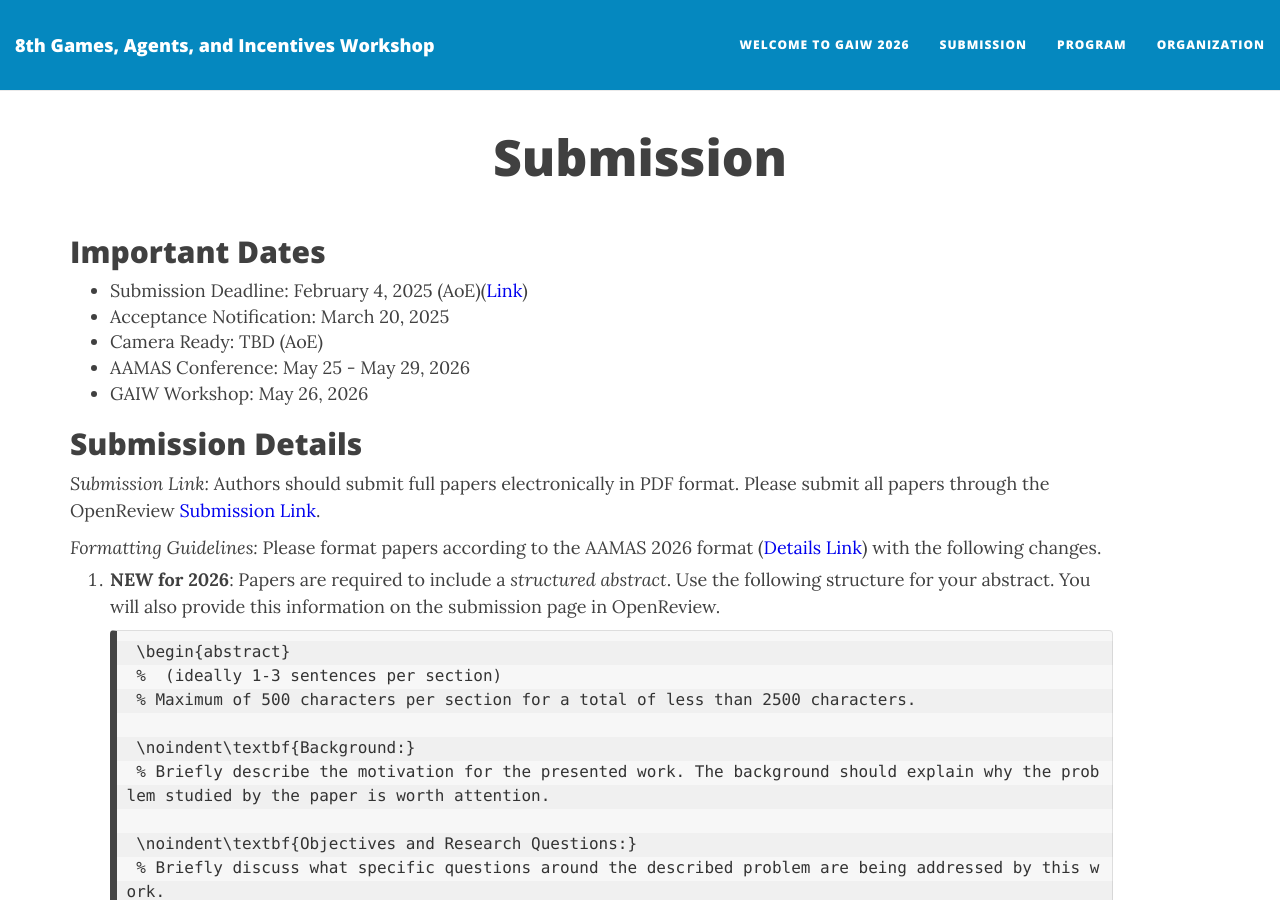
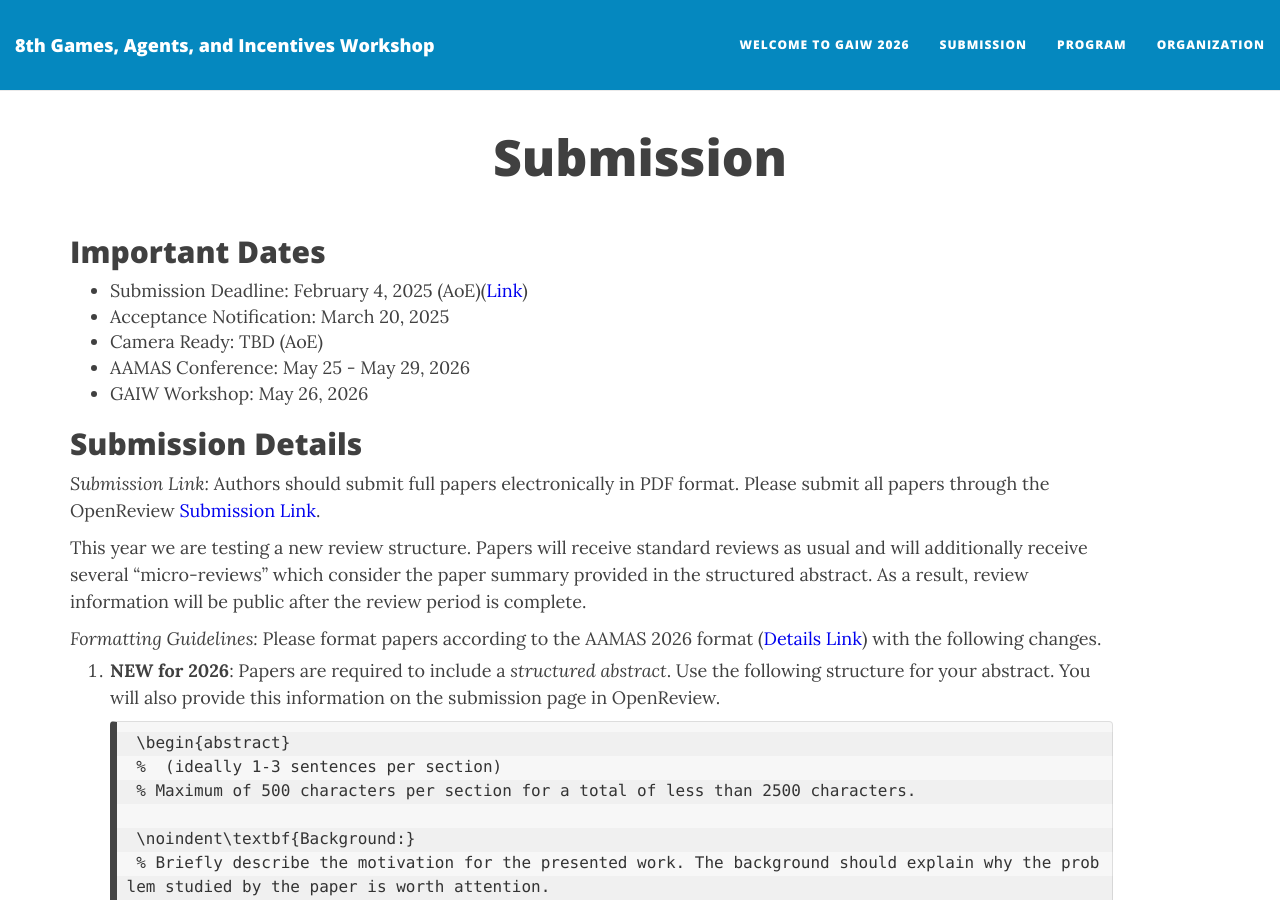
Before and after one commit to gtep-workshops/gaiw2026, a Jekyll site: the page built from submission.md, in a window 1280 px wide and 900 px high. Built offline with Jekyll 4.4.1, drawn with Linux system fonts in a browser that asks for light colours; nearby versions of some CDN libraries.

Commit message:
Update submission.md
Add note about review publicity.

```diff
--- a/submission.md
+++ b/submission.md
@@ -14,6 +14,8 @@ published: true
 
 ## Submission Details
 *Submission Link:* Authors should submit full papers electronically in PDF format. Please submit all papers through the OpenReview [Submission Link](https://openreview.net/group?id=ifaamas.org/AAMAS/2026/Workshop/GAIW).
+
+This year we are testing a new review structure. Papers will receive standard reviews as usual and will additionally receive several "micro-reviews" which consider the paper summary provided in the structured abstract. As a result, review information will be public after the review period is complete.
 
 *Formatting Guidelines:* Please format papers according to the AAMAS 2026 format ([Details Link](https://cyprusconferences.org/aamas2026/submission-instructions/)) with the following changes.
 
```
